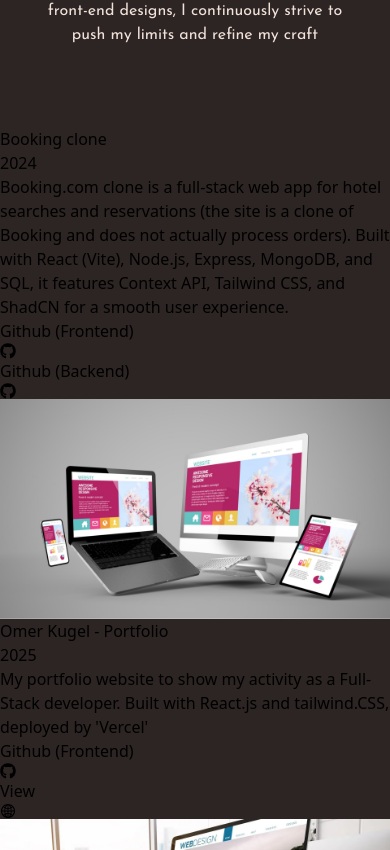
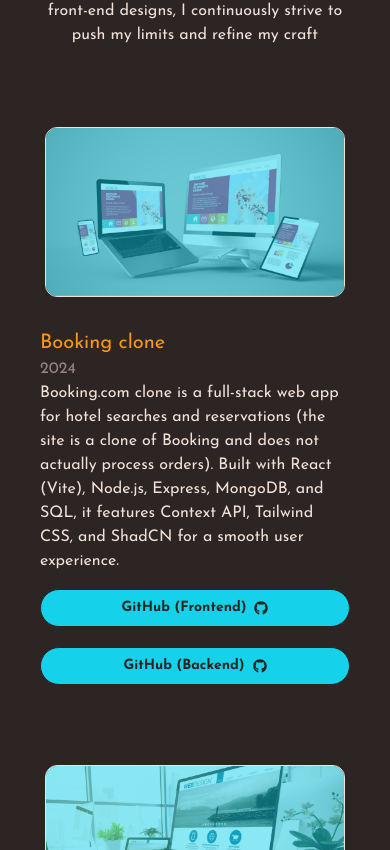
Before and after one commit to Omerkugel12/Omer-Kugel---Portfolio, a React (Vite) app: page / in a window 390 px wide. Shown: the part 5614-6464 px from the top of the page. Built offline with nearby package versions, Linux system fonts and the light colour scheme.

Commit message:
projects-section

```diff
--- a/src/components/projectsSection.jsx/ProjectsMain.jsx
+++ b/src/components/projectsSection.jsx/ProjectsMain.jsx
@@ -35,7 +35,7 @@
   return (
     <div id="projects" className="pt-40 pb-16 max-w-[1200px] mx-auto">
       <ProjectsText />
-      <div className="max-w-[900px] mx-auto mt-20">
+      <div className="lg:max-w-[900px] mx-auto px-10 mt-20 flex flex-col gap-20 sm:max-w-full">
         {projects.map((project, i) => {
           return <SingleProject key={i} project={project} />;
         })}
--- a/src/components/projectsSection.jsx/SingleProject.jsx
+++ b/src/components/projectsSection.jsx/SingleProject.jsx
@@ -3,35 +3,75 @@
 import { AiOutlineGlobal } from "react-icons/ai";
 
 function SingleProject({ project }) {
+  const linkData = [
+    { key: "githubFrontend", label: "GitHub (Frontend)", icon: <FaGithub /> },
+    { key: "githubBackend", label: "GitHub (Backend)", icon: <FaGithub /> },
+    { key: "website", label: "View", icon: <AiOutlineGlobal /> },
+  ];
+
   return (
-    <div>
-      <div>
-        <h3>{project.name}</h3>
-        <h3>{project.year}</h3>
-        <p>{project.description}</p>
-        <div>
-          {project.links.githubFrontend && (
-            <a href={`${project.links.githubFrontend}`} className="">
-              <p>Github (Frontend)</p>
-              <FaGithub />
-            </a>
-          )}
-          {project.links.githubBackend && (
-            <a href={`${project.links.githubBackend}`}>
-              <p>Github (Backend)</p>
-              <FaGithub />
-            </a>
-          )}
-          {project.links.website && (
-            <a href={`${project.links.website}`}>
-              <p>View</p>
-              <AiOutlineGlobal />
-            </a>
+    <div
+      className={`flex w-full sm:flex-col-reverse items-center gap-8 font-body ${
+        project.align === "left" ? "lg:flex-row" : "lg:flex-row-reverse"
+      }`}
+    >
+      <div className="">
+        <h3
+          className={`text-orange text-xl ${
+            project.align === "left"
+              ? "lg:justify-self-end"
+              : "lg:justify-self-start"
+          }`}
+        >
+          {project.name}
+        </h3>
+        <h3
+          className={`text-lightGrey ${
+            project.align === "left" ? "lg:text-right" : "lg:text-left"
+          }`}
+        >
+          {project.year}
+        </h3>
+        <p
+          className={`text-white mb-4 ${
+            project.align === "left"
+              ? "lg:justify-self-end"
+              : "lg:justify-self-start"
+          }`}
+        >
+          {project.description}
+        </p>
+        <div
+          className={`flex gap-5 items-center text-sm sm:flex-col md:flex-row ${
+            project.align === "left"
+              ? "lg:justify-self-end"
+              : "lg:justify-self-start"
+          }`}
+        >
+          {linkData.map((linkData, i) =>
+            project.links[linkData.key] ? (
+              <a
+                key={linkData.key}
+                href={project.links[linkData.key]}
+                target="_blank"
+                rel="noopener noreferrer"
+                className="text-darkBrown sm:w-full md:w-auto bg-cyan font-bold flex items-center justify-center gap-2 border rounded-full transition-all duration-500 transform hover:shadow-cyanShadow px-2 sm:py-2 md:py-1"
+              >
+                <p>{linkData.label}</p> {linkData.icon}
+              </a>
+            ) : null
           )}
         </div>
       </div>
-      <div>
-        <img src={project.image} alt="" />
+      <div className="max-h-[220px] sm:max-w-[300px] rounded-xl overflow-hidden hover:scale-110 transform transition-all duration-500 border border-white relative">
+        <div className="w-full h-full bg-cyan absolute opacity-50 hover:opacity-0 transition-all duration-500"></div>
+        <div>
+          <img
+            src={project.image}
+            alt={project.description}
+            className="w-full h-full"
+          />
+        </div>
       </div>
     </div>
   );
```
